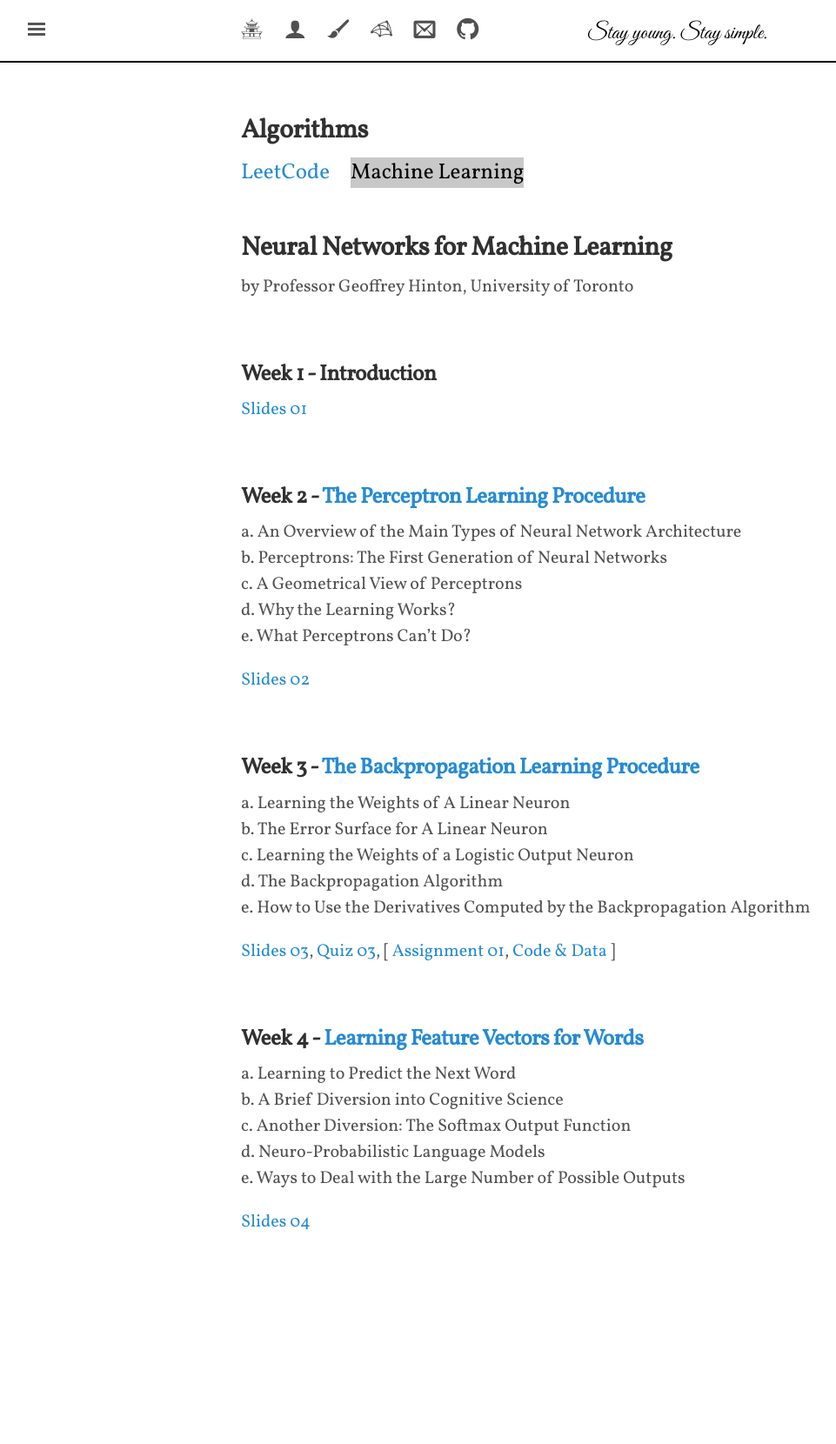
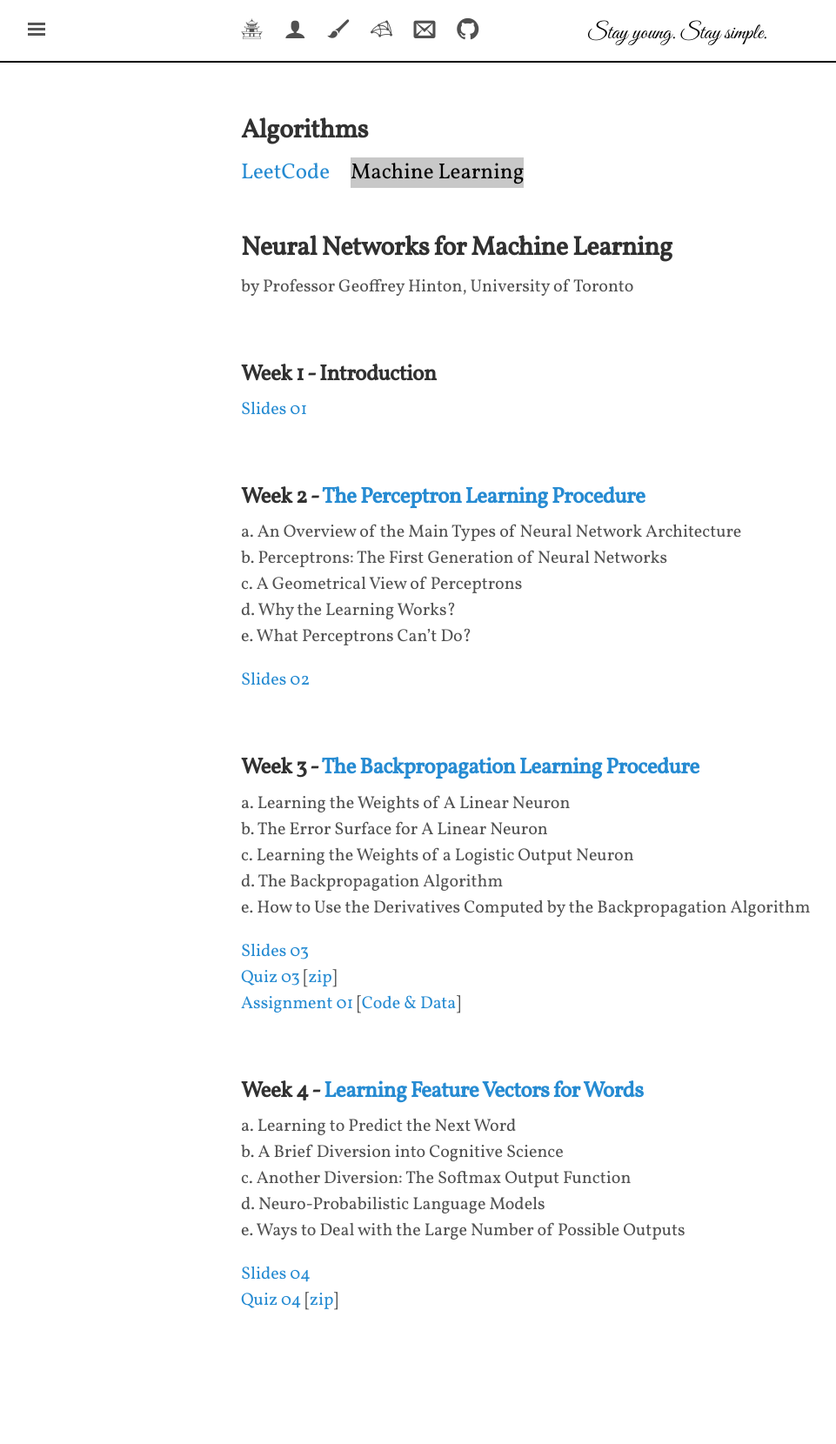
Before and after one commit to shevapato2008/myBlog, a Jekyll site: the page built from algorithms/machinelearning/nnml.md, in a window 1280 px wide. Shown: the whole page at 87% size, without its empty margins (3-964 px from the left). Built offline with Jekyll 4.4.1, drawn with Linux system fonts in a browser that asks for light colours; some web fonts are replaced; comment, search, counter and statistics services are not loaded; before the commit the page ends 1570 px from its top, so only the background shows below that.

Commit message:
Modified.

```diff
--- a/algorithms/machinelearning/nnml.md
+++ b/algorithms/machinelearning/nnml.md
@@ -34,12 +34,11 @@ c. Learning the Weights of a Logistic Output Neuron<br>
 d. The Backpropagation Algorithm<br>
 e. How to Use the Derivatives Computed by the Backpropagation Algorithm<br>
 
-[Slides 03]({{site.baseurl}}/algorithms/machinelearning/nnml/slides/Week3.pdf "Week 3 Slides"),
-[Quiz 03]({{site.baseurl}}/algorithms/machinelearning/nnml/quizzes/quiz03.pdf "Quiz 3"),
-[
-  [Assignment 01]({{site.baseurl}}/algorithms/machinelearning/nnml/assignments/Assignment1/assign1.pdf "Assignment 1"),
-  [Code & Data]({{site.baseurl}}/algorithms/machinelearning/nnml/assignments/Assignment1/ "Code & Data for Assignment 1")
-]
+[Slides 03]({{site.baseurl}}/algorithms/machinelearning/nnml/slides/Week3.pdf "Week 3 Slides")<br>
+[Quiz 03]({{site.baseurl}}/algorithms/machinelearning/nnml/quizzes/quiz03 "Quiz 3")
+[[zip]({{site.baseurl}}/algorithms/machinelearning/nnml/quizzes/quiz03/quiz03.zip "quiz03.zip")]<br>
+[Assignment 01]({{site.baseurl}}/algorithms/machinelearning/nnml/assignments/Assignment1/assign1.pdf "Assignment 1")
+[[Code & Data]({{site.baseurl}}/algorithms/machinelearning/nnml/assignments/Assignment1/ "Code & Data for Assignment 1")]
 
 <br>
 
@@ -51,7 +50,9 @@ c. Another Diversion: The Softmax Output Function<br>
 d. Neuro-Probabilistic Language Models<br>
 e. Ways to Deal with the Large Number of Possible Outputs<br>
 
-[Slides 04]({{site.baseurl}}/algorithms/machinelearning/nnml/slides/Week4.pdf "Week 4 Slides")
+[Slides 04]({{site.baseurl}}/algorithms/machinelearning/nnml/slides/Week4.pdf "Week 4 Slides")<br>
+[Quiz 04]({{site.baseurl}}/algorithms/machinelearning/nnml/quizzes/quiz04 "Quiz 4")
+[[zip]({{site.baseurl}}/algorithms/machinelearning/nnml/quizzes/quiz04/quiz04.zip "quiz04.zip")]<br>
 
 <br>
 
```
